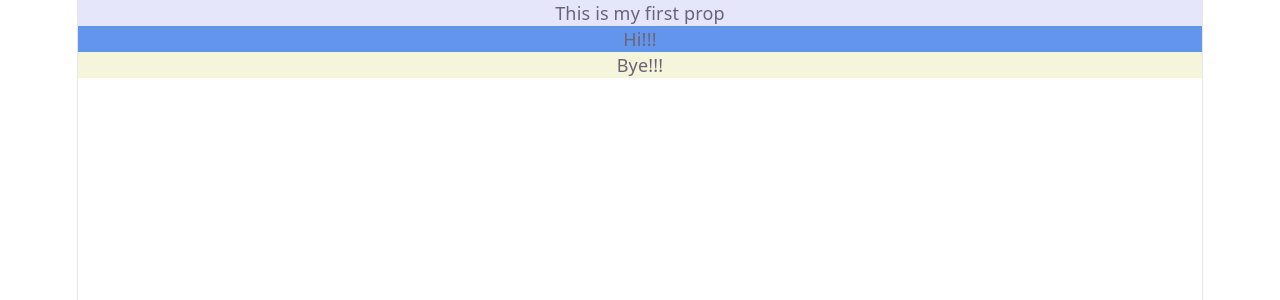
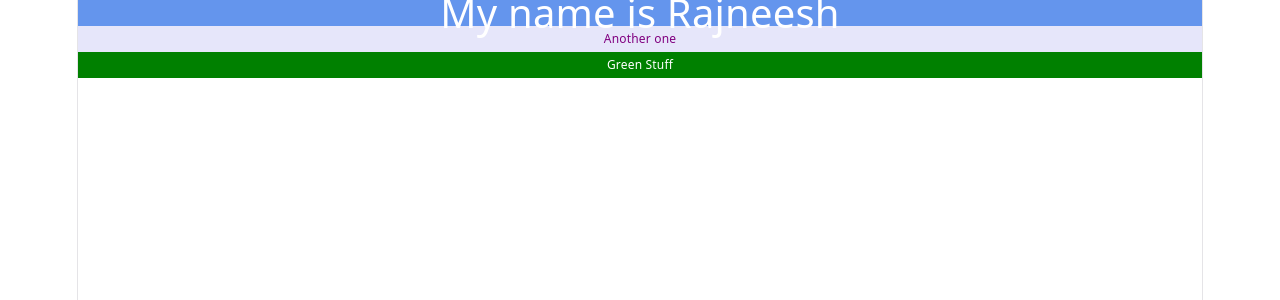
Before and after one commit to rajneeshraj0103/freecodecamp-react-learning, a React (Vite) app: page / in a window 1280 px wide. Shown: the top 300 px of the page. Built offline with nearby package versions, Linux system fonts and the light colour scheme.

Commit message:
Completed boolean props basics

```diff
--- a/src/App.jsx
+++ b/src/App.jsx
@@ -1,17 +1,34 @@
-const Message = (props) =>{
-  const {text, bgColor} = props;
+const Box = (props) =>{
+  const {label, bgColor, textColor, large} = props;
+  console.log(large)
   return(
-    <div style={{background:bgColor}}>{text}</div>
+    <div style={{
+      background : bgColor,
+      color : textColor,
+      fontSize: large ? '40px' : '12px'
+    }}>
+      {label}
+    </div>
   )
 }
-
 
 const App = () => {
   return (
     <div>
-    <Message text="This is my first prop" bgColor = "lavender" />
-    <Message text="Hi!!!" bgColor = "CornflowerBlue" />
-    <Message text="Bye!!!" bgColor = "Beige" />
+      <Box
+        label="My name is Rajneesh"
+        bgColor = "CornflowerBlue"
+        textColor = "White"
+        large = {true}/>
+      <Box
+        label="Another one"
+        bgColor = "lavender"
+        textColor = "Purple"
+        large = {false} />
+        <Box
+        label="Green Stuff"
+        bgColor = "Green"
+        textColor = "White"/>
     </div>
   );
 };
```
Also changed, not shown: 1 other file (tests, documents, lock files or other folders).
